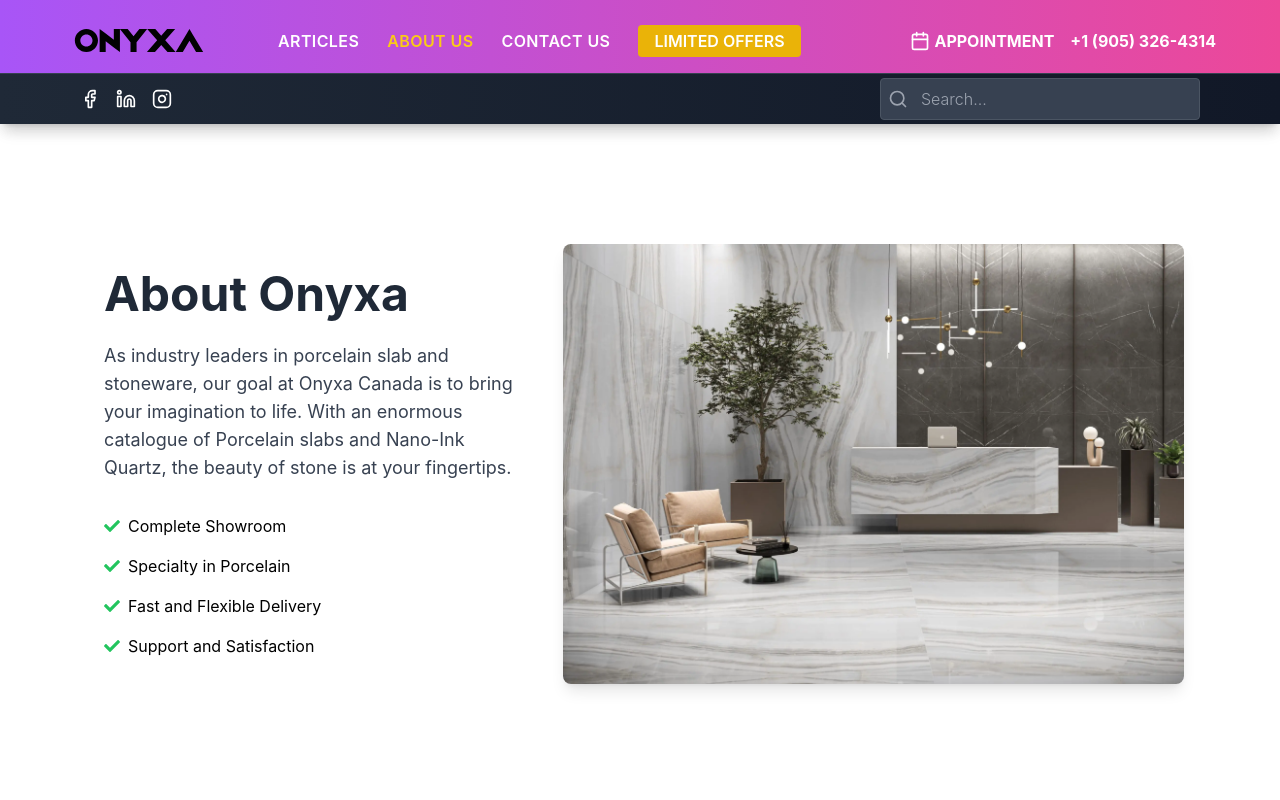
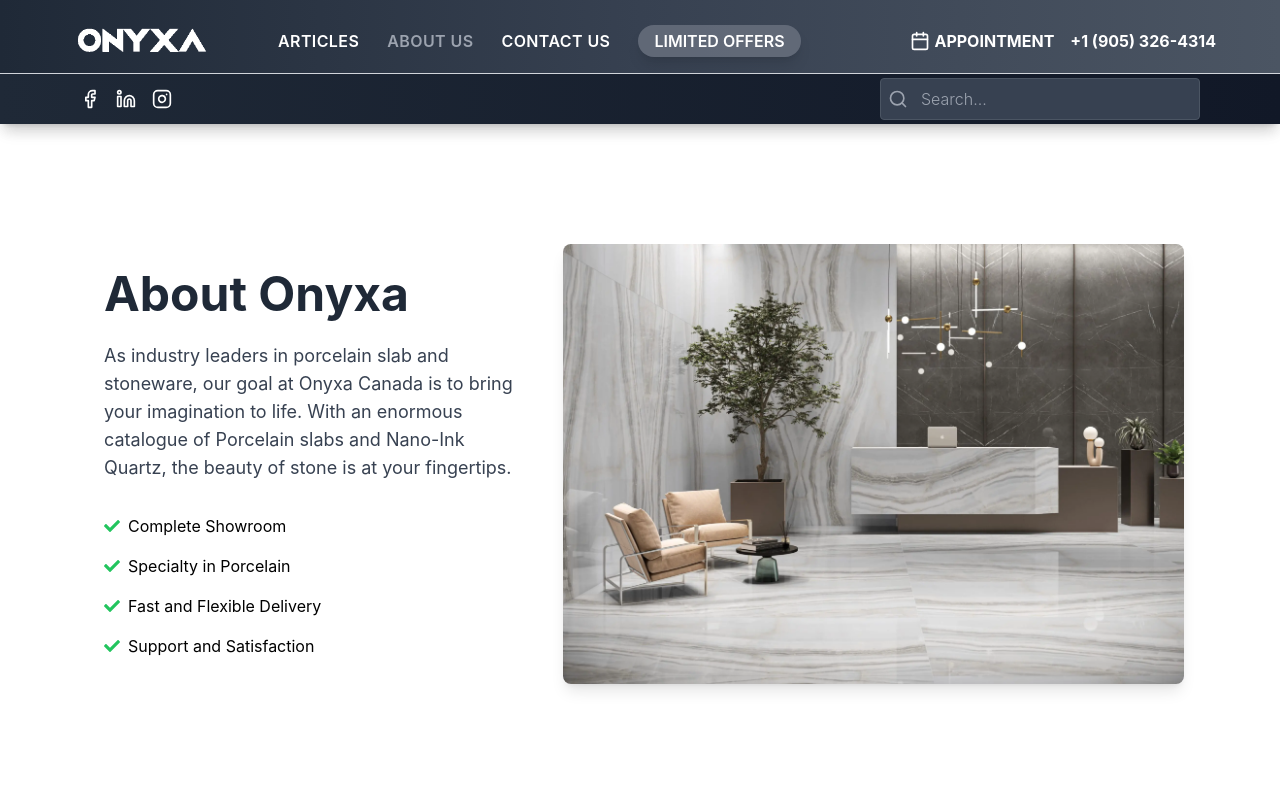
Before and after one commit to onedream0824/Onyxa, a React (Create React App) app: page /about in a window 1280 px wide. Shown: the top 800 px of the page. Built offline with nearby package versions, Linux system fonts and the light colour scheme.

Commit message:
fix logo

```diff
--- a/src/components/Footer.js
+++ b/src/components/Footer.js
@@ -1,6 +1,6 @@
 import React from "react";
 import { Facebook, Instagram, Linkedin, MessageSquare } from "lucide-react";
-import logo from "../assets/Logo.svg";
+import logo from "../assets/Logo.png";
 
 const Footer = () => {
   return (
--- a/src/components/Header.js
+++ b/src/components/Header.js
@@ -1,7 +1,7 @@
 import React, { useEffect, useState } from "react";
 import { Calendar, Search, Facebook, Linkedin, Instagram } from "lucide-react";
 import { useLocation } from "react-router-dom";
-import logo from "../assets/Logo.svg";
+import logo from "../assets/Logo.png";
 import "./Add.css";
 
 const Header = () => {
@@ -15,7 +15,7 @@ const Header = () => {
   }, [currentPath]);
   return (
     <header className="fixed top-0 left-0 w-full z-50 bg-gradient-to-r from-purple-500 to-pink-500 shadow-lg font-light">
-      <div className="border-b border-gray-700 container mx-auto px-4 md:px-16 pt-2 pb-0 min-w-full">
+      <div className="border-b border-gray-300 container mx-auto px-4 md:px-16 pt-2 pb-0 min-w-full bg-gradient-to-r from-gray-800 via-gray-700 to-gray-600 backdrop-blur-lg">
         <div className="flex items-center justify-between">
           <nav className="flex gap-4 md:gap-16 items-center">
             <a href="/" rel="noopener noreferrer">
@@ -31,38 +31,38 @@ const Header = () => {
               <a
                 href="/articles"
                 className={`${
-                  activeTab == 1 ? "text-yellow-400" : "text-white"
-                } hover:text-yellow-400 transition-colors duration-300 font-semibold tracking-wide`}
+                  activeTab === 1 ? "text-gray-400" : "text-white"
+                } hover:text-gray-300 transition-colors duration-300 font-semibold tracking-wide`}
               >
                 ARTICLES
               </a>
               <a
                 href="/about"
                 className={`${
-                  activeTab == 2 ? "text-yellow-400" : "text-white"
-                } hover:text-yellow-400 transition-colors duration-300 font-semibold tracking-wide`}
+                  activeTab === 2 ? "text-gray-400" : "text-white"
+                } hover:text-gray-300 transition-colors duration-300 font-semibold tracking-wide`}
               >
                 ABOUT US
               </a>
               <a
                 href="/contact"
                 className={`${
-                  activeTab == 3 ? "text-yellow-400" : "text-white"
-                } hover:text-yellow-400 transition-colors duration-300 font-semibold tracking-wide`}
+                  activeTab === 3 ? "text-gray-400" : "text-white"
+                } hover:text-gray-300 transition-colors duration-300 font-semibold tracking-wide`}
               >
                 CONTACT US
               </a>
-              <a className="bg-yellow-500 text-white px-4 py-1 rounded hover:bg-yellow-600 transition duration-300 font-semibold">
+              <a className="bg-gray-500/80 text-white px-4 py-1 rounded-full hover:bg-gray-600 transition duration-300 font-semibold shadow-lg transform hover:scale-105">
                 LIMITED OFFERS
               </a>
             </div>
           </nav>
           <div className="flex md:flex-row flex-col items-center space-x-4 justify-end">
-            <a className="flex items-center space-x-1 text-white font-bold hover:text-yellow-400 transition-colors duration-300">
+            <a className="flex items-center space-x-1 text-white font-bold hover:text-gray-300 transition-colors duration-300">
               <Calendar size={20} />
               <span>APPOINTMENT</span>
             </a>
-            <a className="text-white font-bold hover:text-yellow-400 transition-colors duration-300">
+            <a className="text-white font-bold hover:text-gray-300 transition-colors duration-300">
               +1 (905) 326-4314
             </a>
           </div>
@@ -75,21 +75,21 @@ const Header = () => {
               <a
                 href="https://facebook.com"
                 aria-label="Facebook"
-                className="text-white hover:text-yellow-300 transition duration-300"
+                className="text-white hover:text-gray-300 transition duration-300"
               >
                 <Facebook size={20} />
               </a>
               <a
                 href="https://linkedin.com"
                 aria-label="LinkedIn"
-                className="text-white hover:text-yellow-300 transition duration-300"
+                className="text-white hover:text-gray-300 transition duration-300"
               >
                 <Linkedin size={20} />
               </a>
               <a
                 href="https://instagram.com"
                 aria-label="Instagram"
-                className="text-white hover:text-yellow-300 transition duration-300"
+                className="text-white hover:text-gray-300 transition duration-300"
               >
                 <Instagram size={20} />
               </a>
@@ -99,7 +99,7 @@ const Header = () => {
             <input
               type="text"
               placeholder="Search..."
-              className="px-10 py-2 bg-gray-700 border border-gray-600 focus:outline-none focus:ring-2 focus:ring-yellow-500 w-full max-w-xs rounded transition duration-300"
+              className="px-10 py-2 text-white bg-gray-700 border border-gray-600 focus:outline-none focus:ring-2 focus:ring-gray-500 w-full max-w-xs rounded transition duration-300"
             />
             <Search
               size={20}
```
Also changed, not shown: src/assets/Logo.png (added), src/assets/Logo.svg (deleted).
